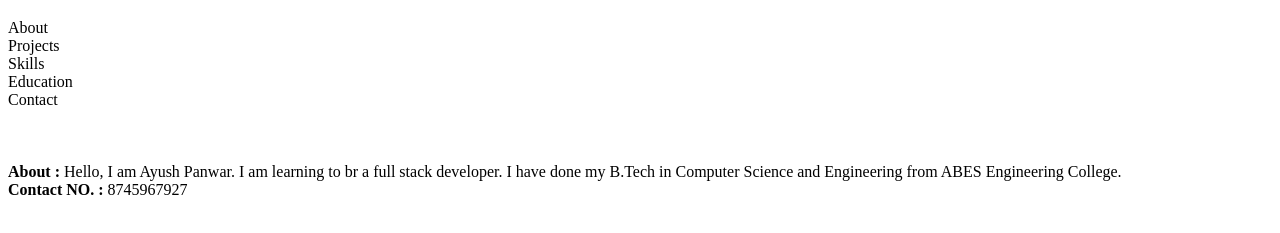
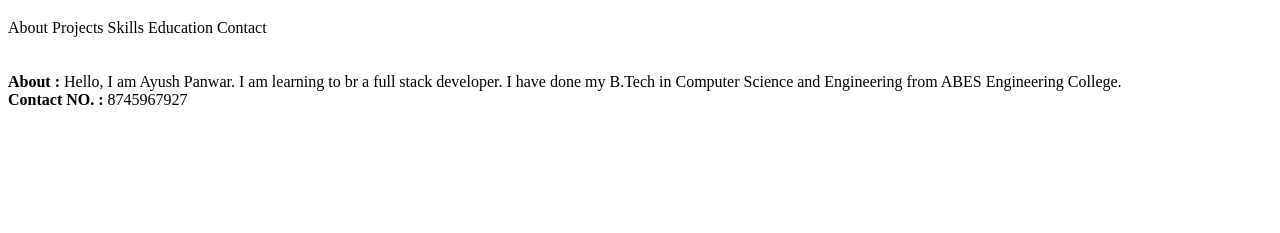
Before and after one commit to ayushpanwar0344/ABES-FSD-AYUSH-344, a plain HTML site: page Portfolio.html in a window 1280 px wide. Shown: the part 61-294 px from the top of the page. Drawn offline with Linux system fonts and the light colour scheme.

Commit message:
First resume

```diff
--- a/Portfolio.html
+++ b/Portfolio.html
@@ -7,11 +7,11 @@
 </head>
 <body>
     <h1>Ayush Panwar</h1>
-    About <a href=""></a><br>
-    Projects <a href=""></a><br>
-    Skills <a href=""></a><br>
-    Education <a href=""></a><br>
-    Contact <a href=""></a><br>
+    About <a href=""></a>
+    Projects <a href=""></a>
+    Skills <a href=""></a>
+    Education <a href=""></a>
+    Contact <a href=""></a>
     <br><br><br>
     <b>About : </b>Hello, I am Ayush Panwar. I am learning to br a full stack developer. I have done my B.Tech in
      Computer Science and Engineering from ABES Engineering College.<br>
```
Also changed, not shown: Resume.html (+1 -1 lines).
